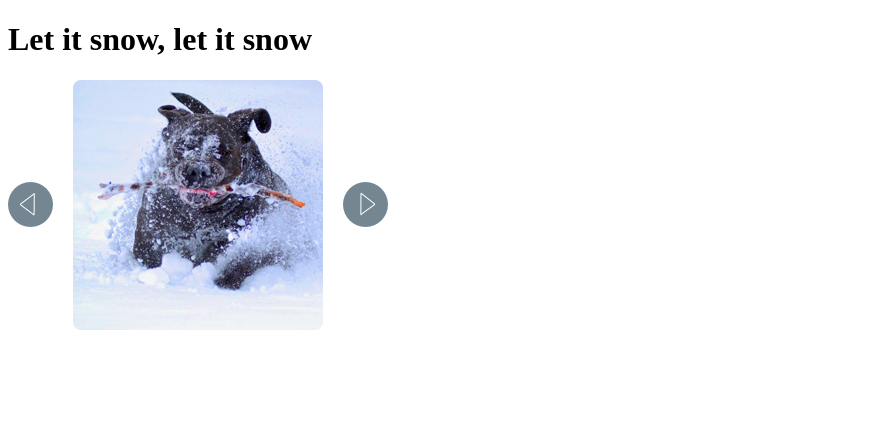
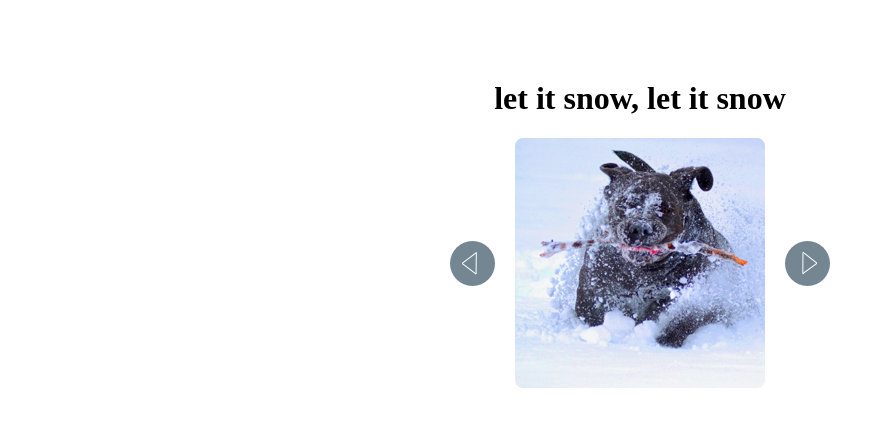
Before and after one commit to nklansford/react-image-slider, a React (Create React App) app: page / in a window 1280 px wide. Shown: the top 426 px of the page, without its empty margins (0-885 px from the left). Built offline with nearby package versions, Linux system fonts and the light colour scheme; a web font is replaced by a local one.

Commit message:
Finesse styling

```diff
--- a/src/components/App.css
+++ b/src/components/App.css
@@ -1,3 +1,5 @@
 h1 {
   font-family: 'Megrim', cursive;
+  text-align: center;
+  text-transform: lowercase;
 }
--- a/src/index.css
+++ b/src/index.css
@@ -1 +1,6 @@
 @import url('https://fonts.googleapis.com/css?family=Megrim&display=swap');
+
+body {
+  width: 380px;
+  margin: 80px auto;
+}
```
